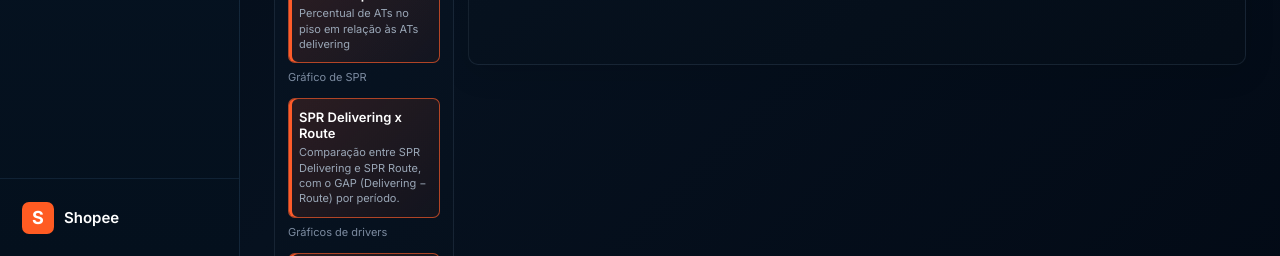
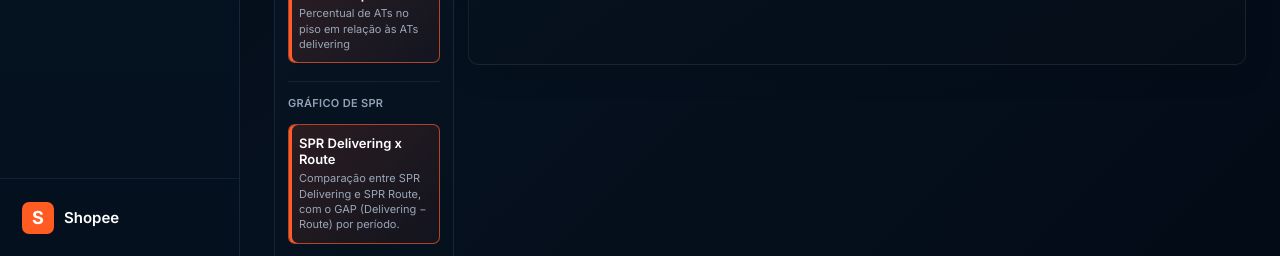
Before and after one commit to felipeishi-collab/KPI-Team-Dashboard, a React (Vite) app in the folder frontend/: page /bau in a window 1280 px wide. Shown: the part 544-800 px from the top of the page. Built offline with nearby package versions, Linux system fonts and the light colour scheme; no server answers.

Commit message:
style(bau): estilos do conector e rotulo do GAP no grafico de SPR

```diff
--- a/frontend/src/pages/BAU/BAU.css
+++ b/frontend/src/pages/BAU/BAU.css
@@ -339,6 +339,22 @@
 
   font-size: 11px;
   line-height: 1.45;
+}
+
+.bau-kpi-subheading {
+  margin-top: 18px;
+
+  padding-top: 14px;
+
+  border-top: 1px solid rgba(122, 148, 177, 0.12);
+
+  color: #93a2b8;
+
+  font-size: 11px;
+  font-weight: 600;
+
+  text-transform: uppercase;
+  letter-spacing: 0.3px;
 }
 
 
@@ -944,6 +960,34 @@
 
 
 /* =========================================================
+   CONECTOR DO GAP — GRÁFICO DE SPR
+   (liga o topo das duas barras do período; cor neutra, não
+   compete com as cores das duas séries absolutas)
+   ========================================================= */
+
+.spr-gap-connector {
+  stroke: #6b7d94;
+
+  stroke-width: 1.5;
+
+  stroke-dasharray: 3 3;
+
+  fill: none;
+}
+
+.spr-gap-label {
+  fill: #c9d3e0;
+
+  font-size: 11px;
+  font-weight: 700;
+
+  font-family: "Inter", Arial, sans-serif;
+
+  letter-spacing: 0.1px;
+}
+
+
+/* =========================================================
    PLACEHOLDER
    ========================================================= */
 
```
